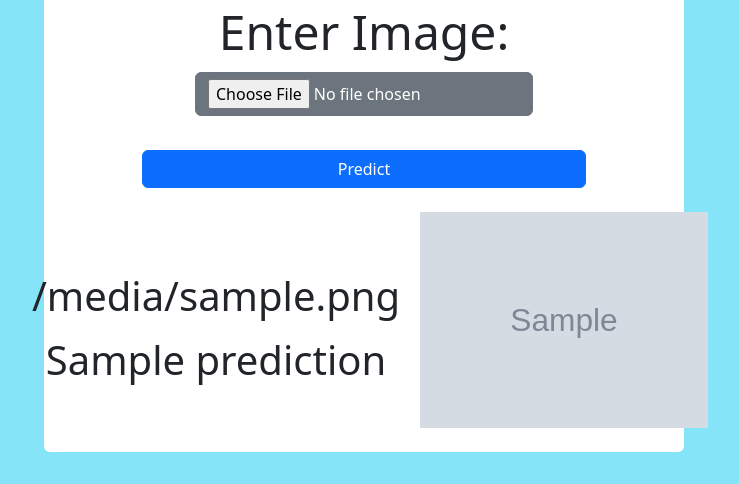
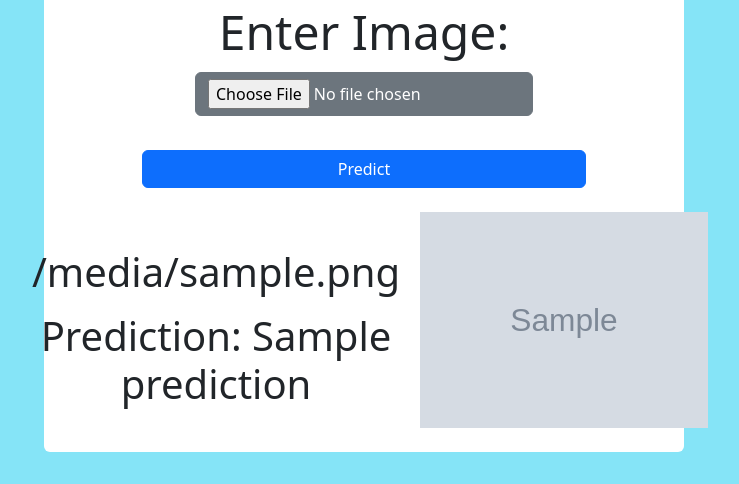
Before and after one commit to PrachetShah/Flask_-_TF_Cat_Vs_Dog_Classifier, a Flask app: template templates/index.html in a window 1280 px wide. Shown: the part 463-947 px from the top of the page, without its empty margins (276-1015 px from the left). Run offline with Flask 2, Linux system fonts and the light colour scheme; the template is opened without the code that fills it: most values are stand-ins (such as "Sample title", 1, 10 or a date in 2020); grey boxes marked "Sample" are stand-in pictures.

Commit message:
some trial

```diff
--- a/main.py
+++ b/main.py
@@ -34,7 +34,7 @@ def home():
                 prediction = 'Dog'
             else:
                 prediction = 'Cat'
-
+            print(prediction)
             query = {
                 'src': img.filename,
                 'prediction': prediction
--- a/templates/index.html
+++ b/templates/index.html
@@ -43,7 +43,9 @@
           {% if var1 %}
           <div class="d-flex flex-column my-auto">
             <label class="display-6 my-3 mx-3">{{ var1.src }}</label>
-            <label class="display-6 mx-3">{{ var1.prediction }}</label>
+            <label class="display-6 mx-3"
+              >Prediction: {{ var1.prediction }}</label
+            >
           </div>
           <img src="/static/submitted/{{var1.src}}" class="w-50 px-1" />
           {% endif %}
```
Also changed, not shown: static/submitted/cat.4001.jpg (added), static/submitted/cat.4003.jpg (added), static/submitted/cat.4004.jpg (added), static/submitted/cat.4005.jpg (added), static/submitted/cat.4009.jpg (added), static/submitted/cat.4018.jpg (added), static/submitted/cat.4024.jpg (added), static/submitted/cat_or_dog_1.jpg (added), static/submitted/cat_or_dog_2.jpg (added), static/submitted/test.jpg (added), static/submitted/test2.jpg (added), static/submitted/test3.jpg (added), static/submitted/test4.jpg (added).
